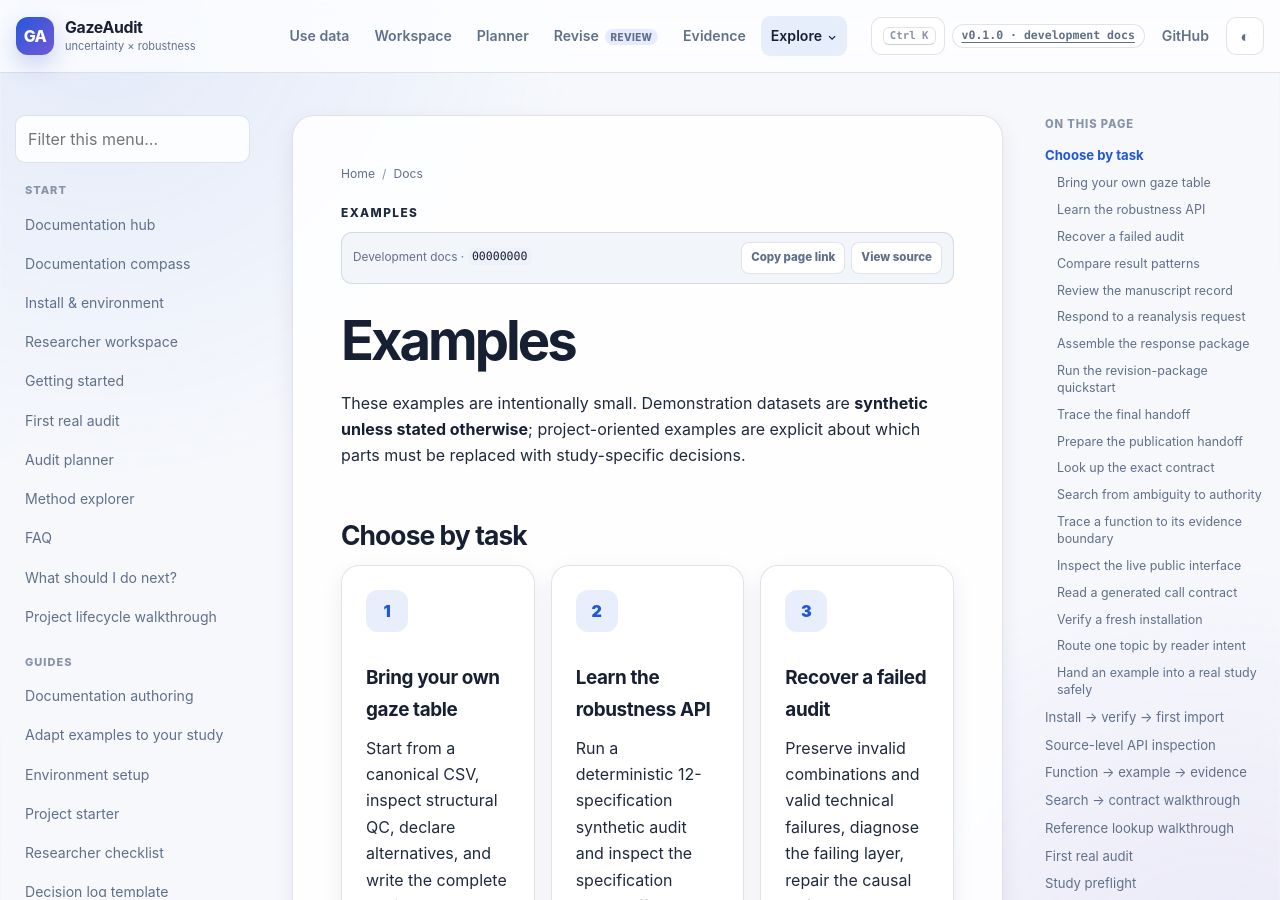
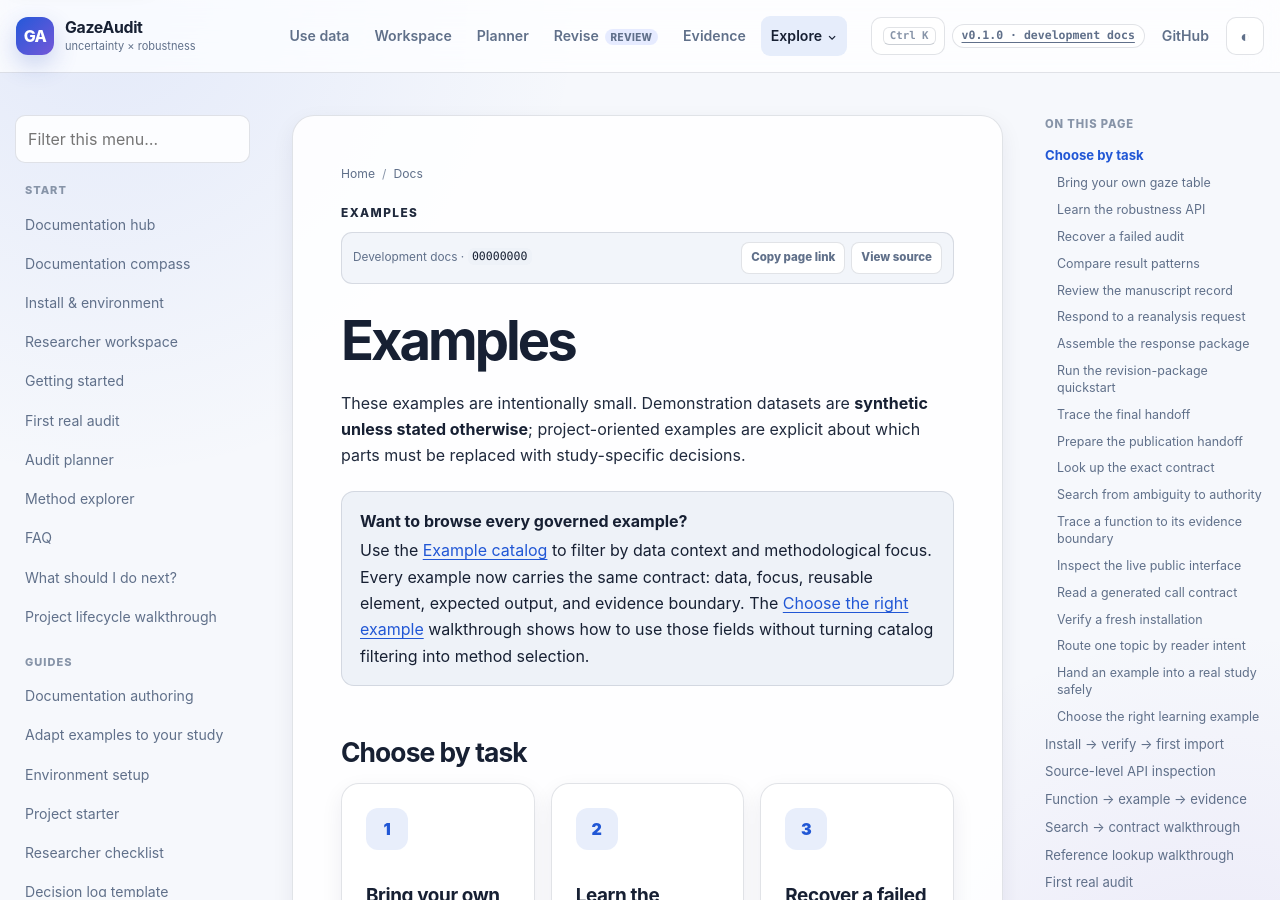
Before and after one commit to stefanosbalaskas/GazeAudit, a Jekyll site: the page built from docs/examples/index.md, in a window 1280 px wide and 900 px high. Built offline with Jekyll 4.4.1, drawn with Linux system fonts in a browser that asks for light colours; some of the changed text lies outside the part shown.

Commit message:
docs: surface governed example catalog

```diff
--- a/docs/examples/index.md
+++ b/docs/examples/index.md
@@ -7,6 +7,11 @@ kicker: Examples
 # Examples
 
 These examples are intentionally small. Demonstration datasets are **synthetic unless stated otherwise**; project-oriented examples are explicit about which parts must be replaced with study-specific decisions.
+
+<div class="callout tip">
+<strong>Want to browse every governed example?</strong>
+Use the <a href="catalog/">Example catalog</a> to filter by data context and methodological focus. Every example now carries the same contract: data, focus, reusable element, expected output, and evidence boundary. The <a href="choose-the-right-example/">Choose the right example</a> walkthrough shows how to use those fields without turning catalog filtering into method selection.
+</div>
 
 ## Choose by task
 
@@ -118,6 +123,12 @@ These examples are intentionally small. Demonstration datasets are **synthetic u
     <h3>Hand an example into a real study safely</h3>
     <p>Separate reusable workflow structure from teaching values, then build a study-owned decision inventory, source mapping, endpoint, specification space, and evidence record.</p>
     <p><a href="example-to-study-handoff/">Example → study handoff →</a></p>
+  </article>
+  <article class="card">
+    <div class="card-icon" aria-hidden="true">19</div>
+    <h3>Choose the right learning example</h3>
+    <p>Use data context, focus, reusable element, expected output, and evidence boundary to choose learning material without treating catalog matches as scientific recommendations.</p>
+    <p><a href="choose-the-right-example/">Choose the right example →</a></p>
   </article>
 </div>
 
```
